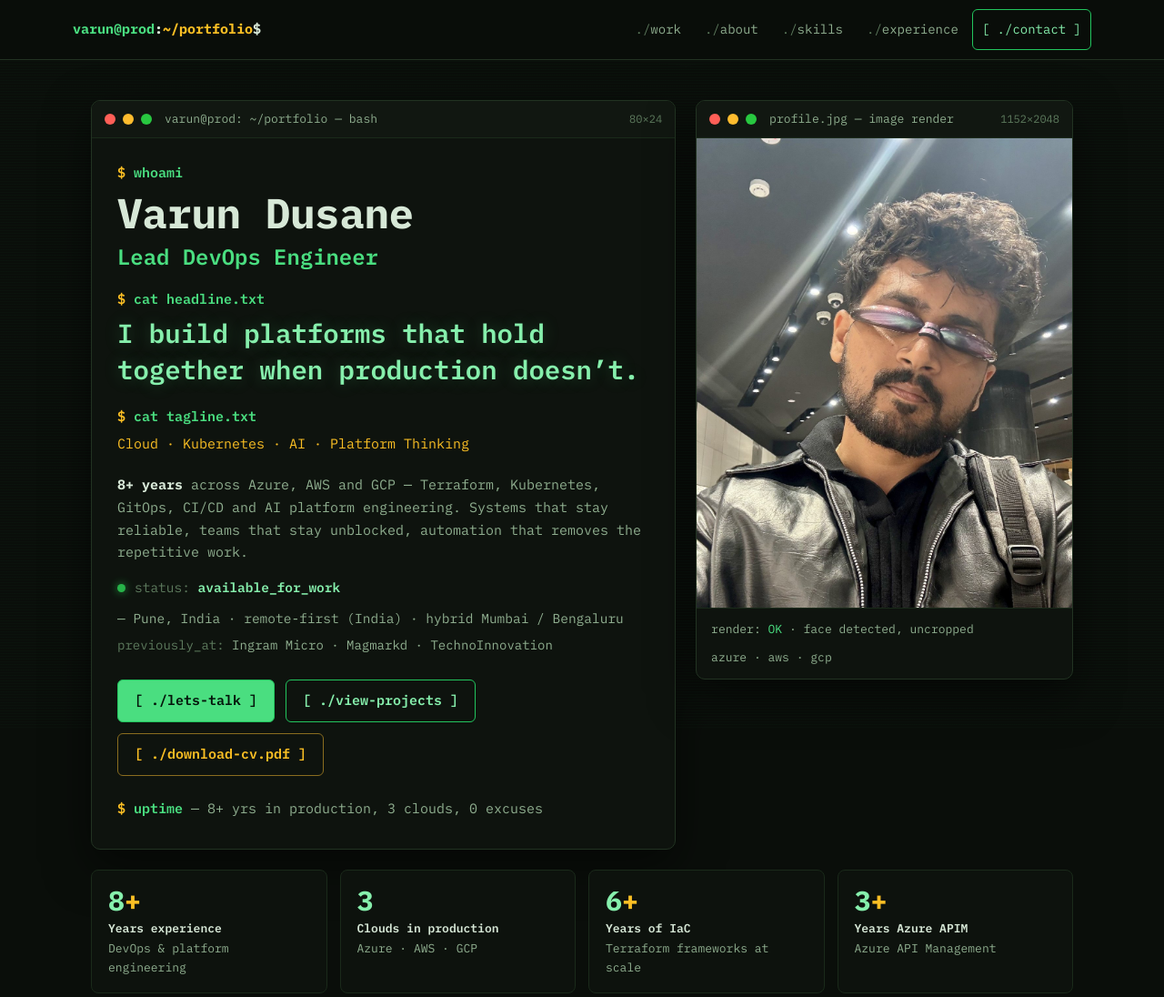
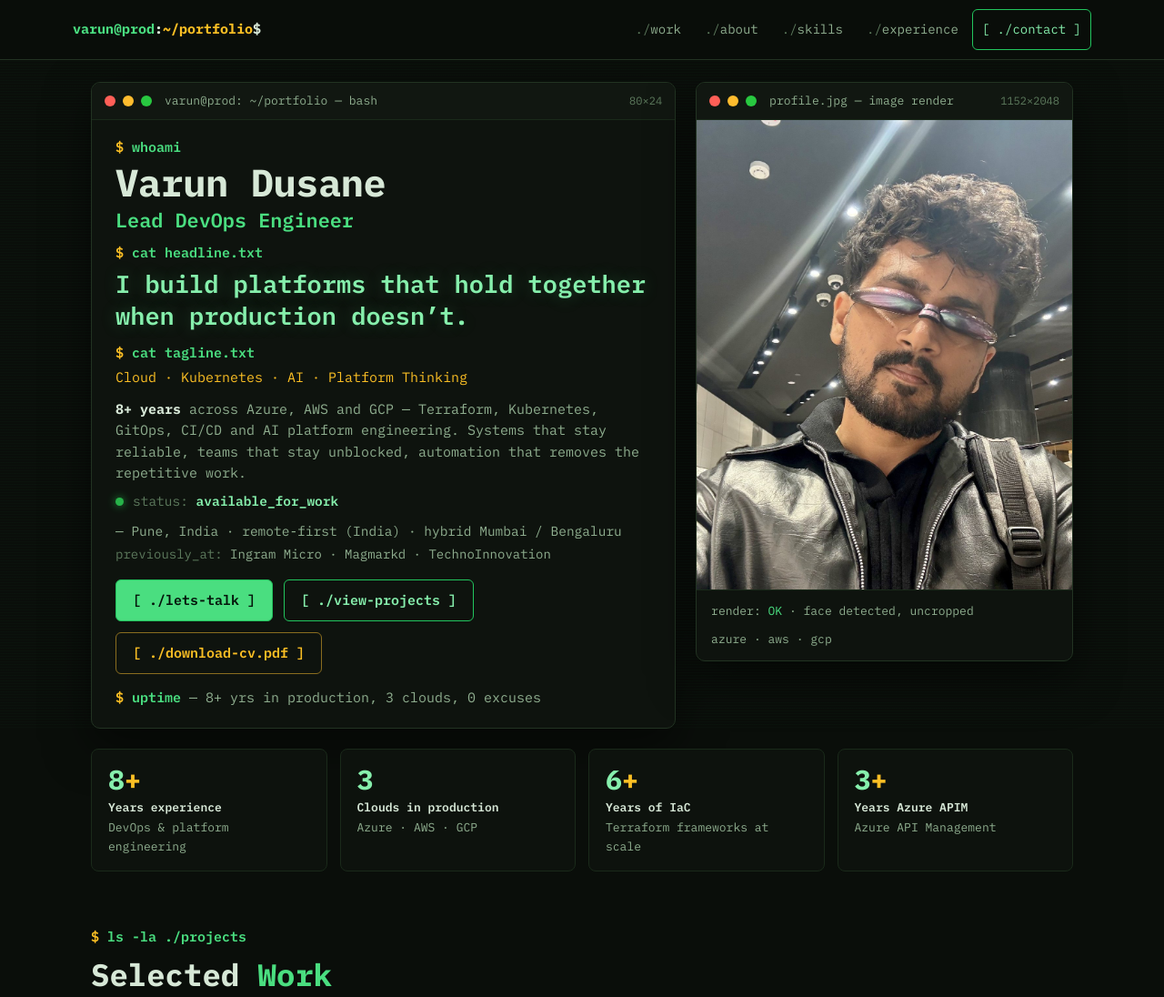
Before and after one commit to varundusane/varundusane.github.io, a plain HTML site: page index.html in a window 1280 px wide. Shown: the top 1096 px of the page at 91% size. Drawn offline with Linux system fonts and the light colour scheme.

Commit message:
Tighten hero so CTA buttons sit above the fold at 1080p

```diff
--- a/index.html
+++ b/index.html
@@ -103,7 +103,7 @@
       .dot.r{ background:var(--red); } .dot.y{ background:var(--yellow); } .dot.g{ background:var(--tl-green); }
       .term-bar .title{ margin-left:6px; white-space:nowrap; overflow:hidden; text-overflow:ellipsis; }
       .term-bar .right{ margin-left:auto; color:var(--faint); font-size:12px; white-space:nowrap; }
-      .term-body{ padding:26px 28px; }
+      .term-body{ padding:18px 26px; line-height:1.55; }
 
       .cmd{ color:var(--green); font-weight:600; }
       .cmd::before{ content:"$ "; color:var(--amber); }
@@ -119,28 +119,28 @@
       @keyframes blink{ 0%,55%{opacity:1} 56%,100%{opacity:0} }
 
       /* ---------- hero ---------- */
-      .hero{ padding:44px 0 30px; }
+      .hero{ padding:24px 0 22px; }
       .hero-grid{
         display:grid; grid-template-columns:minmax(0,1.55fr) minmax(0,1fr);
         gap:22px; align-items:start;
       }
-      .session-line{ margin:0 0 6px; font-size:15px; }
+      .session-line{ margin:0 0 4px; font-size:15px; }
       .whoami-out{
-        font-size:clamp(30px, 4.6vw, 46px);
-        line-height:1.15; font-weight:700; color:var(--text);
-        margin:2px 0 20px; letter-spacing:-.01em;
+        font-size:clamp(30px, 4.4vw, 42px);
+        line-height:1.12; font-weight:700; color:var(--text);
+        margin:2px 0 12px; letter-spacing:-.01em;
       }
-      .whoami-out .role{ color:var(--green); display:block; font-size:.52em; font-weight:600; margin-top:8px; letter-spacing:0; }
+      .whoami-out .role{ color:var(--green); display:block; font-size:.52em; font-weight:600; margin-top:6px; letter-spacing:0; }
       .headline{
-        font-size:clamp(21px, 2.7vw, 29px);
-        line-height:1.35; font-weight:600; color:var(--green-bright);
-        margin:2px 0 20px;
+        font-size:clamp(20px, 2.5vw, 27px);
+        line-height:1.3; font-weight:600; color:var(--green-bright);
+        margin:2px 0 12px;
         text-shadow:0 0 18px rgba(74,222,128,.25);
       }
-      .tagline{ color:var(--amber); font-size:15px; margin:2px 0 20px; }
+      .tagline{ color:var(--amber); font-size:15px; margin:2px 0 12px; }
       .status-line{
         display:flex; align-items:center; gap:10px; flex-wrap:wrap;
-        font-size:14.5px; margin:14px 0 4px;
+        font-size:14.5px; margin:9px 0 2px;
       }
       .status-dot{
         width:9px; height:9px; border-radius:50%; background:var(--phosphor);
@@ -151,9 +151,9 @@
       .status-line .k{ color:var(--faint); }
       .status-line .v{ color:var(--green-bright); font-weight:600; }
       .status-line .loc{ color:var(--muted); }
-      .prev-line{ font-size:14px; color:var(--muted); margin:6px 0 0; }
+      .prev-line{ font-size:14px; color:var(--muted); margin:4px 0 0; }
       .prev-line .k{ color:var(--faint); }
-      .hero-ctas{ display:flex; gap:12px; flex-wrap:wrap; margin-top:26px; }
+      .hero-ctas{ display:flex; gap:12px; flex-wrap:wrap; margin-top:16px; }
       .btn{
         display:inline-flex; align-items:center; gap:8px;
         min-height:46px; padding:10px 18px;
@@ -356,7 +356,7 @@
         .neofetch-body{ padding:20px 18px; }
         .cols-4{ grid-template-columns:1fr; }
         nav.main{ margin-left:0; }
-        .hero{ padding-top:26px; }
+        .hero{ padding-top:18px; }
       }
       @media (prefers-reduced-motion: reduce){
         html{ scroll-behavior:auto; }
@@ -419,7 +419,7 @@
                 <a class="btn amber" href="Varun_Dusane_CV.pdf" download="Varun_Dusane_CV.pdf">[ ./download-cv.pdf ]</a>
               </div>
 
-              <p class="session-line" style="margin-top:24px;"><span class="cmd">uptime</span> <span class="out">— 8+ yrs in production, 3 clouds, 0 excuses</span> <span class="cursor" aria-hidden="true"></span></p>
+              <p class="session-line" style="margin-top:14px;"><span class="cmd">uptime</span> <span class="out">— 8+ yrs in production, 3 clouds, 0 excuses</span> <span class="cursor" aria-hidden="true"></span></p>
             </div>
           </div>
 
```
